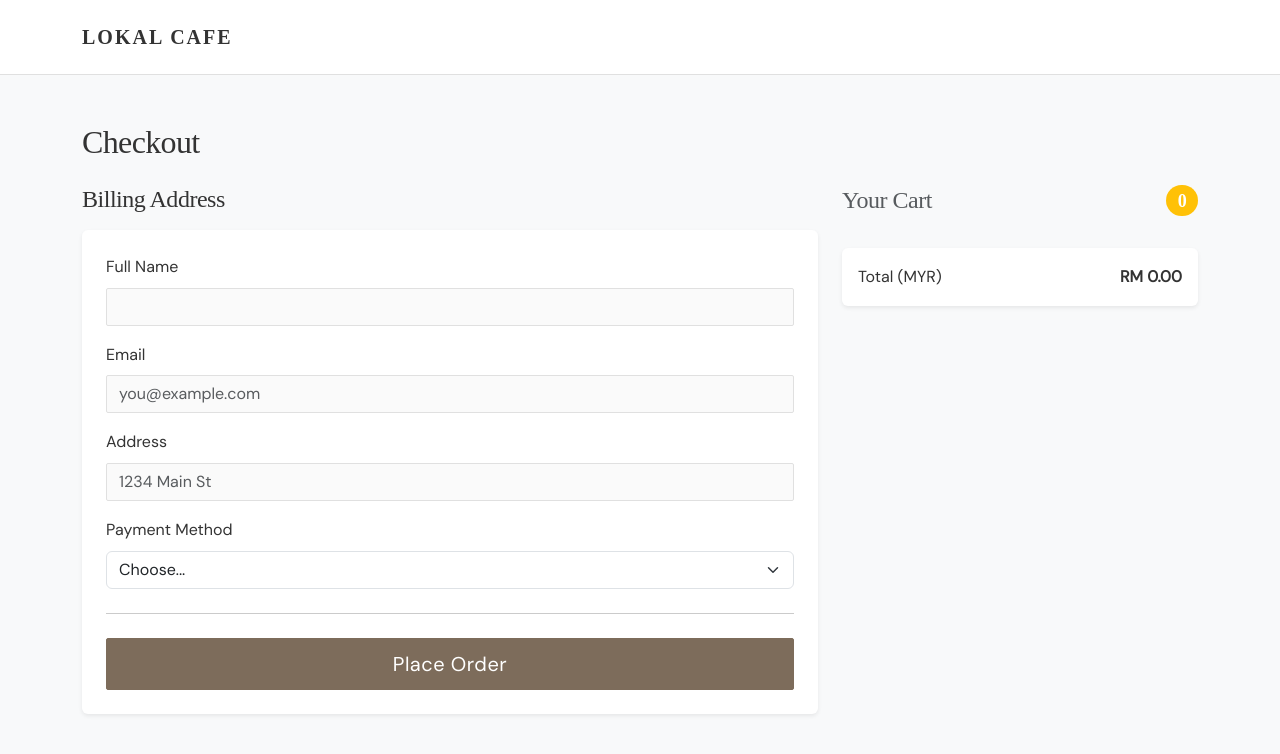
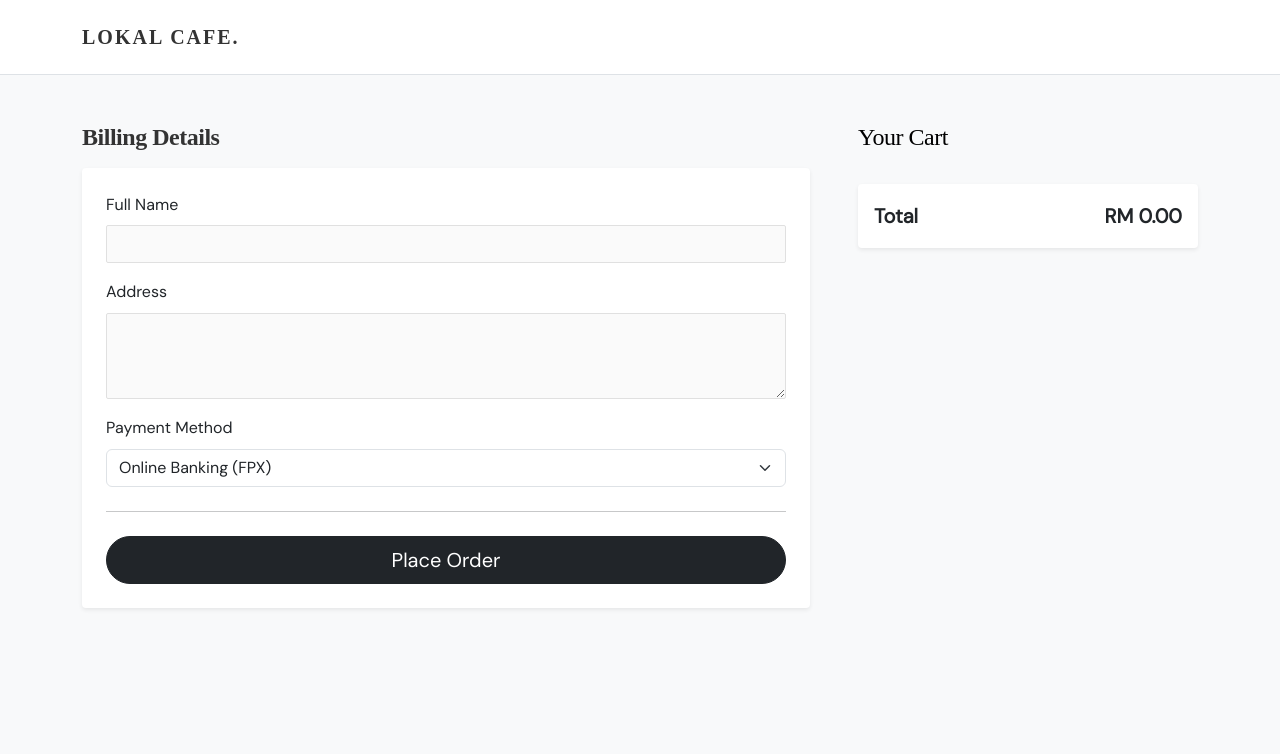
Before and after one commit to FatinFityah/Lokal--Cafe, a plain HTML site: page checkout.html in a window 1280 px wide. Drawn offline with nearby package versions, Linux system fonts and the light colour scheme.

Commit message:
Update checkout.html

```diff
--- a/checkout.html
+++ b/checkout.html
@@ -8,66 +8,50 @@
     <link rel="stylesheet" href="css/styles.css">
 </head>
 <body class="bg-light">
-
-    <nav class="navbar navbar-expand-lg navbar-dark bg-dark">
+    <nav class="navbar navbar-light bg-white border-bottom">
         <div class="container">
-            <a class="navbar-brand" href="index.html">LOKAL CAFE</a>
+            <a class="navbar-brand" href="index.html">Lokal Cafe.</a>
         </div>
     </nav>
 
     <div class="container my-5">
-        <h2 class="mb-4">Checkout</h2>
-        <div class="row">
-            <!-- Order Summary (Right Side on Desktop) -->
-            <div class="col-md-4 order-md-2 mb-4">
+        <div class="row g-5">
+            <div class="col-md-5 col-lg-4 order-md-last">
                 <h4 class="d-flex justify-content-between align-items-center mb-3">
-                    <span class="text-muted">Your Cart</span>
-                    <span class="badge bg-warning rounded-pill" id="cart-count">0</span>
+                    <span class="text-black">Your Cart</span>
                 </h4>
-                <ul class="list-group mb-3 shadow-sm" id="checkout-cart-list">
-                    <!-- Cart items injected by JS (app.js) -->
-                </ul>
-                <li class="list-group-item d-flex justify-content-between shadow-sm p-3 bg-white rounded">
-                    <span>Total (MYR)</span>
-                    <strong id="checkout-total">RM 0.00</strong>
-                </li>
+                <ul class="list-group mb-3 border-0 shadow-sm" id="checkout-summary"></ul>
+                <div class="card p-3 shadow-sm border-0">
+                    <div class="d-flex justify-content-between fw-bold fs-5">
+                        <span>Total</span>
+                        <span id="checkout-total-price">RM 0.00</span>
+                    </div>
+                </div>
             </div>
 
-            <!-- Billing Form (Left Side on Desktop) -->
-            <div class="col-md-8 order-md-1">
-                <h4 class="mb-3">Billing Address</h4>
-                <form id="checkout-form" class="bg-white p-4 shadow-sm rounded">
+            <div class="col-md-7 col-lg-8">
+                <h4 class="mb-3 fw-bold">Billing Details</h4>
+                <form id="checkout-form" class="card p-4 border-0 shadow-sm">
                     <div class="row g-3">
                         <div class="col-12">
-                            <label for="name" class="form-label">Full Name</label>
+                            <label class="form-label">Full Name</label>
                             <input type="text" class="form-control" id="name" required>
                         </div>
-
                         <div class="col-12">
-                            <label for="email" class="form-label">Email</label>
-                            <input type="email" class="form-control" id="email" placeholder="you@example.com" required>
+                            <label class="form-label">Address</label>
+                            <textarea class="form-control" rows="3" required></textarea>
                         </div>
-
-                        <div class="col-12">
-                            <label for="address" class="form-label">Address</label>
-                            <input type="text" class="form-control" id="address" placeholder="1234 Main St" required>
-                        </div>
-
                         <div class="col-12">
                             <label class="form-label">Payment Method</label>
-                            <select class="form-select" required>
-                                <option value="">Choose...</option>
+                            <select class="form-select">
                                 <option>Online Banking (FPX)</option>
                                 <option>Credit/Debit Card</option>
-                                <option>E-Wallet (TNG/Grab)</option>
+                                <option>TNG E-Wallet</option>
                             </select>
                         </div>
                     </div>
-
                     <hr class="my-4">
-
-                    <!-- This button triggers the simulated payment in app.js -->
-                    <button class="w-100 btn btn-warning btn-lg text-white" type="submit">Place Order</button>
+                    <button class="w-100 btn btn-dark btn-lg rounded-pill" type="submit">Place Order</button>
                 </form>
             </div>
         </div>
@@ -75,6 +59,5 @@
 
     <script src="js/db.js"></script>
     <script src="js/app.js"></script>
-    <script src="https://cdn.jsdelivr.net/npm/bootstrap@5.3.0/dist/js/bootstrap.bundle.min.js"></script>
 </body>
 </html>
```
